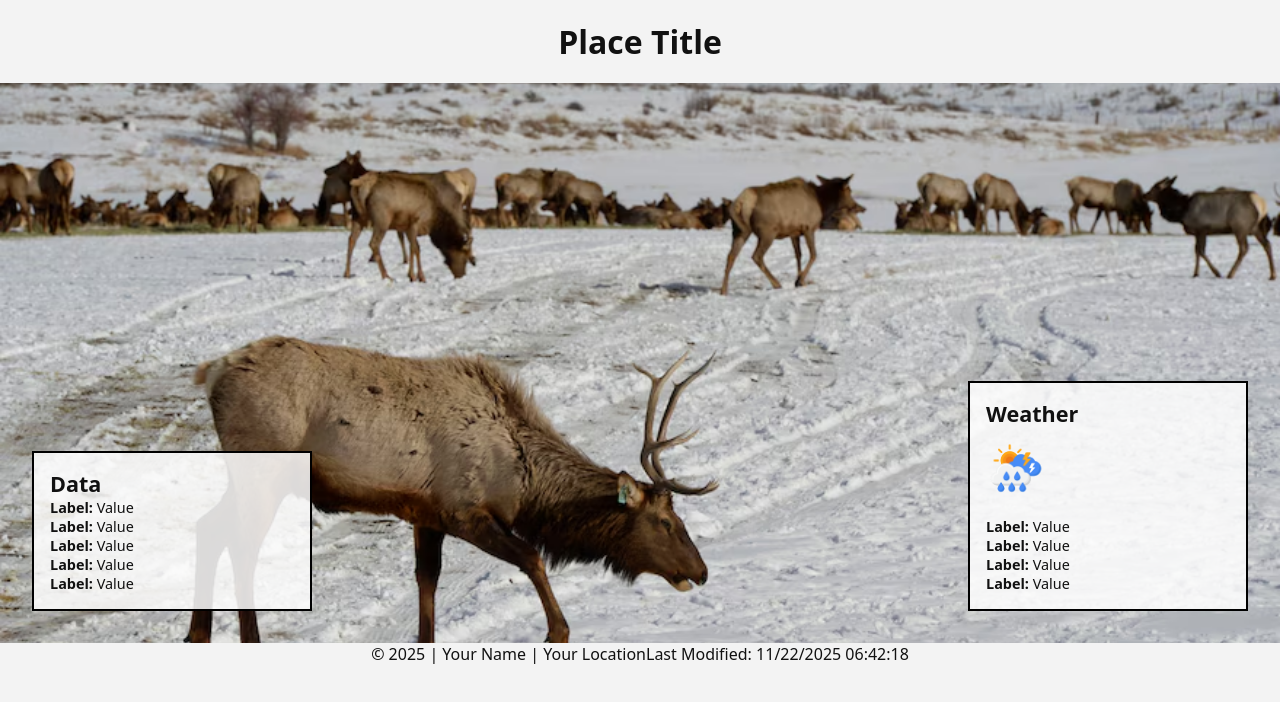
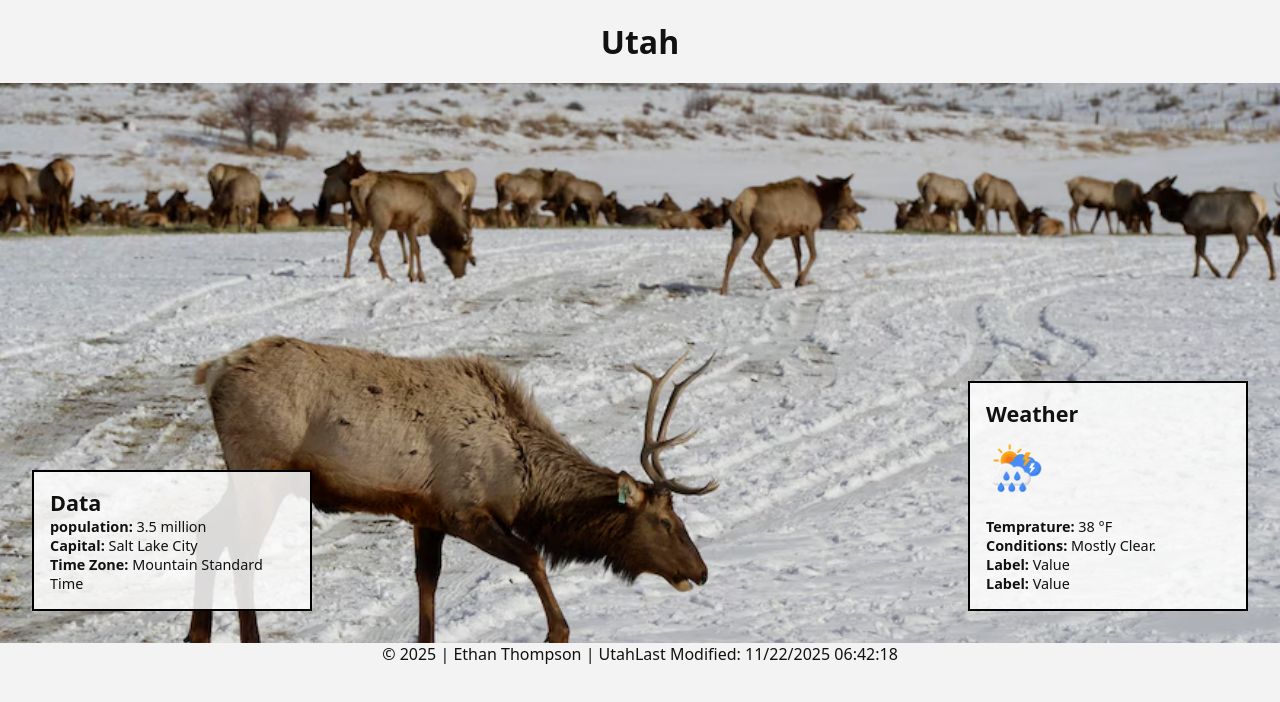
Before and after one commit to ethantho-hub/wdd131, a plain HTML site: page place.html in a window 1280 px wide. Drawn offline with Linux system fonts and the light colour scheme.

Commit message:
Update place.html

```diff
--- a/place.html
+++ b/place.html
@@ -9,7 +9,7 @@
 <body>
 
     <header>
-        <h1>Place Title</h1>
+        <h1>Utah</h1>
     </header>
 
     <!-- The main hero area -->
@@ -18,11 +18,9 @@
         <!-- Data box -->
         <section class="data-box">
             <h2>Data</h2>
-            <p><strong>Label:</strong> Value</p>
-            <p><strong>Label:</strong> Value</p>
-            <p><strong>Label:</strong> Value</p>
-            <p><strong>Label:</strong> Value</p>
-            <p><strong>Label:</strong> Value</p>
+            <p><strong>population:</strong> 3.5 million</p>
+            <p><strong>Capital:</strong> Salt Lake City</p>
+            <p><strong>Time Zone:</strong> Mountain Standard Time </p>
         </section>
 
         <!-- Weather box -->
@@ -32,8 +30,8 @@
         <!-- Weather icon -->
             <img src="image/9098495.png" alt="Weather Icon" class="weather-icon">
 
-            <p><strong>Label:</strong> Value</p>
-            <p><strong>Label:</strong> Value</p>
+            <p><strong>Temprature:</strong> 38 °F</p>
+            <p><strong>Conditions:</strong> Mostly Clear.</p>
             <p><strong>Label:</strong> Value</p>
             <p><strong>Label:</strong> Value</p>
         </section>
@@ -42,7 +40,7 @@
     </main>
 
     <footer>
-        <p>&copy; <span id="year"></span> | Your Name | Your Location</p>
+        <p>&copy; <span id="year"></span> | Ethan Thompson | Utah </p>
         <p>Last Modified: <span id="lastModified"></span></p>
     </footer>
 
```
